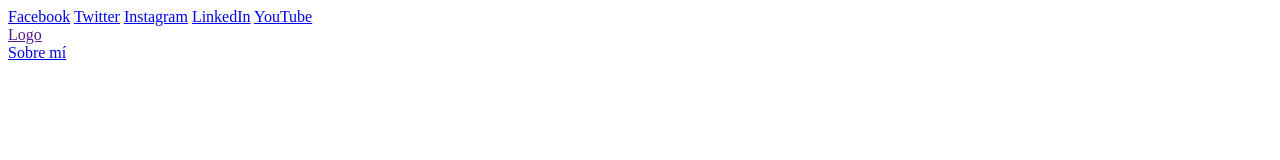
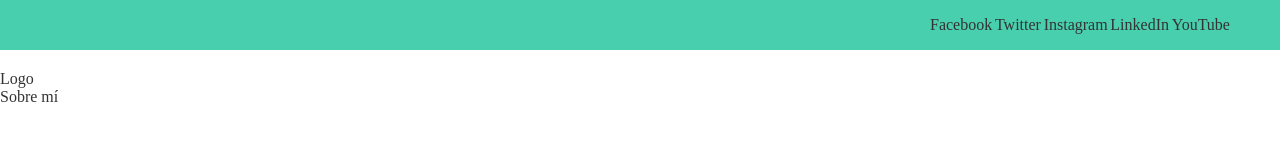
Before and after one commit to luissberenguer/maquetacion-css, a plain HTML site: page index.html in a window 1280 px wide. Drawn offline with Linux system fonts and the light colour scheme.

Commit message:
estilos para el header

```diff
--- a/css/main.css
+++ b/css/main.css
@@ -0,0 +1,40 @@
+body {
+    margin: 0;
+    padding: 0;
+    position: fixed;
+    top: 0;
+    bottom: 0;
+    left: 0;
+    right: 0;
+}
+
+a {
+    text-decoration: none;
+    display: inline;
+    color: #333;
+}
+
+header {
+    width: 100%;
+    height: 140px;
+    display: grid;
+    grid-template-rows: 1fr 1fr;
+}
+
+.header-items-container {
+    width: 100%;
+    height: 50px;
+    display: grid;
+    background-color: #48cfad;
+}
+
+.header-items-container .icons {
+    width: 300px;
+    height: auto;
+    display: flex;
+    justify-items: flex-end;
+    align-items: center;
+    justify-content: space-between;
+    justify-self: end;
+    margin-right: 50px;
+}
--- a/index.html
+++ b/index.html
@@ -9,8 +9,8 @@
 </head>
 <body>
     <header>
-        <section>
-            <div>
+        <section class="header-items-container">
+            <div class="icons">
                 <a href="/">Facebook</a>
                 <a href="/">Twitter</a>
                 <a href="/">Instagram</a>
@@ -18,11 +18,11 @@
                 <a href="/">YouTube</a>
             </div>
         </section>
-        <nav>
+        <nav class="nav-logo-container">
             <section>
                 <a href="">Logo</a>
             </section>
-            <section>
+            <section class="profile-link">
                 <a href="./perfil.html">Sobre mí</a>
             </section>
         </nav>
```
